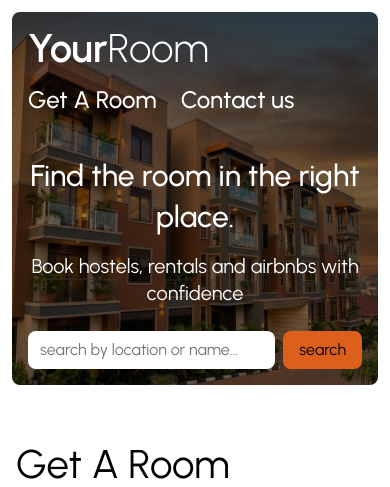
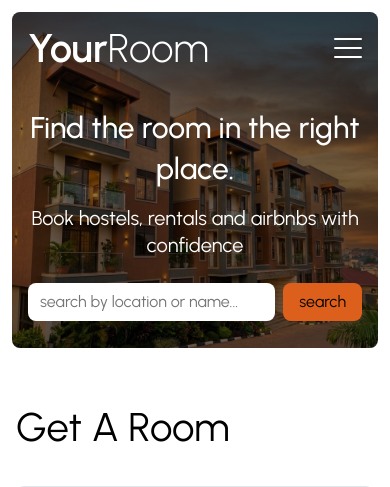
Before and after one commit to Nalyaham/Freelance_project, a Django app: page / in a window 390 px wide. Shown: the top 487 px of the page. Run offline with Django 5.2, Linux system fonts and the light colour scheme.

Commit message:
Added the toggle menu bar

```diff
--- a/YourRoom/settings.py
+++ b/YourRoom/settings.py
@@ -25,7 +25,7 @@ SECRET_KEY = "django-insecure-4#g#s0#wr$^11s=+0le261dcfjq*z6emq8m7ywwj)*b&*epyh0
 # SECURITY WARNING: don't run with debug turned on in production!
 DEBUG = True
 
-ALLOWED_HOSTS = ['yourroom.onrender.com']
+ALLOWED_HOSTS = ['yourroom.onrender.com', 'localhost', '127.0.0.1']
 
 
 # Application definition
--- a/your_room/static/your_room/script.js
+++ b/your_room/static/your_room/script.js
@@ -1,6 +1,29 @@
 /* YourRoom | script.js */
 document.addEventListener("DOMContentLoaded", function () {
-  // Hero search -> search results page
+    var navToggle = document.getElementById("nav-toggle");
+  var navMenu = document.getElementById("nav-menu");
+  var navClose = document.getElementById("nav-close");
+
+  if (navToggle && navMenu) {
+    navToggle.addEventListener("click", function () {
+      var isOpen = navMenu.classList.toggle("is-open");
+      navToggle.setAttribute("aria-expanded", isOpen);
+    });
+  }
+  if (navClose && navMenu && navToggle) {
+    navClose.addEventListener("click", function () {
+      navMenu.classList.remove("is-open");
+      navToggle.setAttribute("aria-expanded", "false");
+    });
+  }
+  if (navMenu && navToggle) {
+    navMenu.querySelectorAll("a").forEach(function (link) {
+      link.addEventListener("click", function () {
+        navMenu.classList.remove("is-open");
+        navToggle.setAttribute("aria-expanded", "false");
+      });
+    });
+  }
 
   // Feedback form
   var feedback = document.getElementById("feedback-form");
--- a/your_room/static/your_room/styles.css
+++ b/your_room/static/your_room/styles.css
@@ -38,6 +38,45 @@ a{color:inherit;text-decoration:none}
 .logo--light{color:#fff}
 .nav{display:flex;gap:24px;font-size:1.5rem;font-weight:500}
 .nav a:hover{text-decoration:underline}
+.nav-toggle{
+  display:none;flex-direction:column;justify-content:space-between;
+  width:28px;height:20px;background:none;border:none;cursor:pointer;padding:0;
+}
+.nav-toggle span{display:block;height:2px;width:100%;background:#fff;border-radius:2px}
+
+@media(max-width:767px){
+  .nav-toggle{display:flex}
+  .hero__bar{position:relative}
+  .nav{
+    display:none;
+    position:absolute;
+    top:calc(100% + 8px);
+    right:0;
+    flex-direction:column;
+    gap:0;
+    width:200px;
+    background:#fff;
+    color:var(--foreground);
+    border-radius:var(--radius);
+    box-shadow:0 8px 24px rgba(0,0,0,.18);
+    overflow:hidden;
+    z-index:20;
+  }
+  .nav.is-open{display:flex}
+  .nav-close{
+    align-self:flex-end;
+    background:none;border:none;cursor:pointer;
+    font-size:1.5rem;line-height:1;color:var(--foreground);
+    padding:8px 12px;
+  }
+  .nav a{
+    padding:14px 16px;
+    font-size:1.125rem;
+    border-bottom:1px solid var(--border);
+  }
+  .nav a:last-child{border-bottom:none}
+  .nav a:hover{background:var(--surface-gray);text-decoration:none}
+}
 .hero__body{max-width:640px;margin:40px auto 0;text-align:center}
 .hero__body h1{font-size:1.875rem;font-weight:500}
 @media(min-width:768px){.hero__body h1{font-size:2.5rem}}
--- a/your_room/templates/your_room/index.html
+++ b/your_room/templates/your_room/index.html
@@ -17,7 +17,10 @@
   <section class="hero">
     <div class="hero__bar">
       <a class="logo logo--light" href="{% url 'index' %}"><b>Your</b><span>Room</span></a>
-      <nav class="nav">
+      <button class="nav-toggle" id="nav-toggle" type="button" aria-label="Toggle menu" aria-expanded="false">
+        <span></span><span></span><span></span>
+      </button>
+      <nav class="nav" id="nav-menu">
         <a href="#get-a-room">Get A Room</a>
         <a href="#contact">Contact us</a>
       </nav>
```
